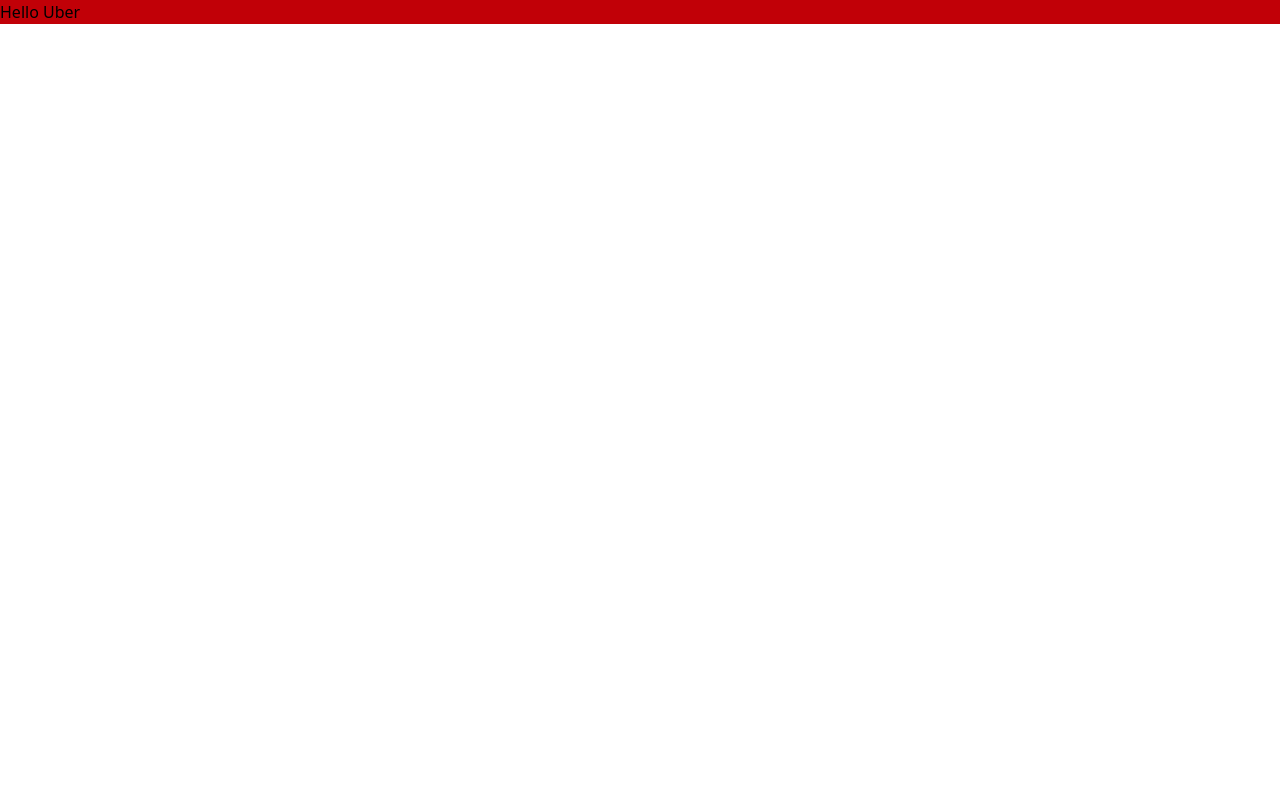
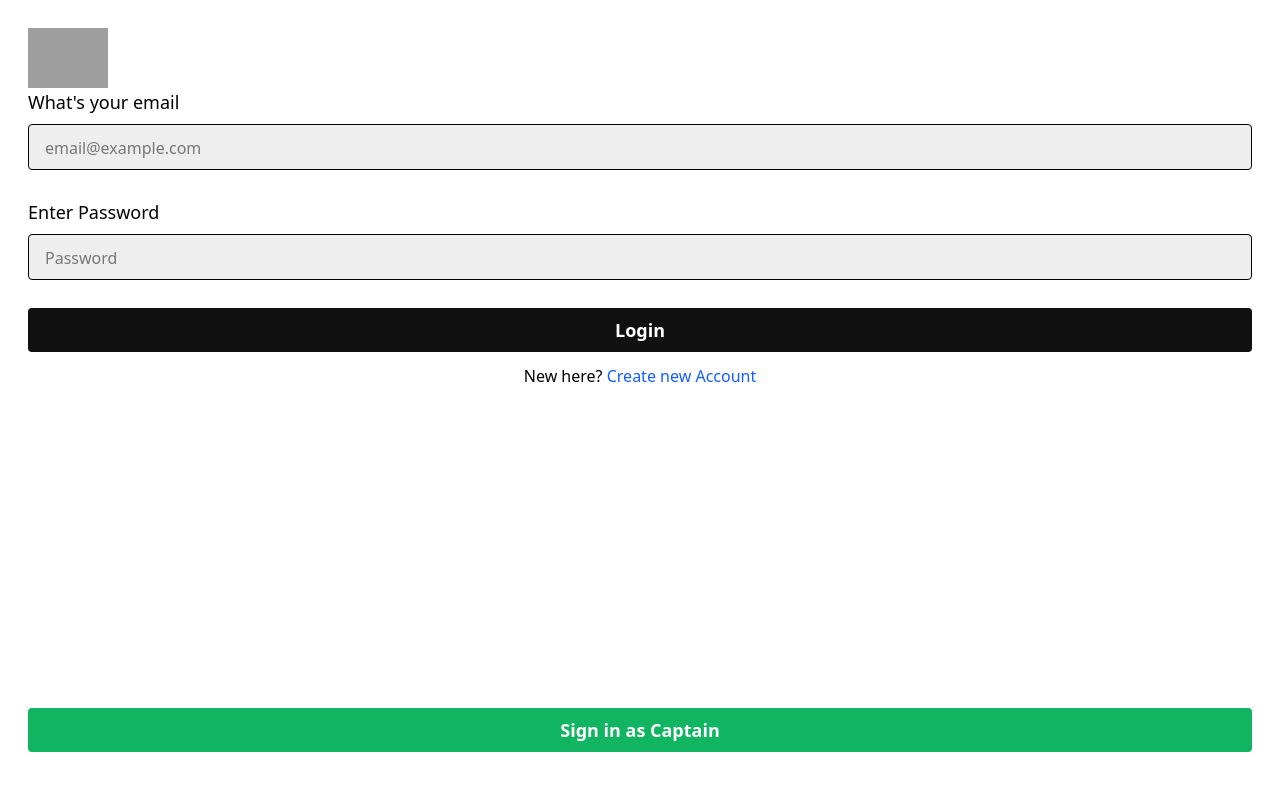
Before and after one commit to git-Sahitya/Uber-Clone-Fullstack, a React (Vite) app in the folder Frontend/: page /login in a window 1280 px wide. Shown: the top 790 px of the page. Built offline with nearby package versions, Linux system fonts and the light colour scheme; grey boxes are pictures that could not be loaded.

Commit message:
Add routing and authentication pages for user and captain login/signup

```diff
--- a/Frontend/package.json
+++ b/Frontend/package.json
@@ -13,6 +13,7 @@
     "@tailwindcss/vite": "^4.0.13",
     "react": "^18.3.1",
     "react-dom": "^18.3.1",
+    "react-router-dom": "^7.3.0",
     "tailwindcss": "^4.0.13"
   },
   "devDependencies": {
--- a/Frontend/src/App.jsx
+++ b/Frontend/src/App.jsx
@@ -1,11 +1,23 @@
-import React from 'react'
+import React from "react";
+import { Routes, Route } from "react-router-dom";
+import Home from "./pages/Home";
+import UserLogin from "./pages/UserLogin";
+import UserSignup from "./pages/UserSignup";
+import CaptainLogin from "./pages/CaptainLogin";
+import CaptainSignup from "./pages/CaptainSignup";
 
 const App = () => {
   return (
-    <div className='bg-red-700'>
-      Hello Uber
+    <div>
+      <Routes>
+        <Route path="/" element={<Home />} />
+        <Route path="/login" element={<UserLogin />} />
+        <Route path="/signup" element={<UserSignup />} />
+        <Route path="/captain-login" element={<CaptainLogin />} />
+        <Route path="/captain-signup" element={<CaptainSignup />} />
+      </Routes>
     </div>
-  )
-}
+  );
+};
 
-export default App
+export default App;
--- a/Frontend/src/main.jsx
+++ b/Frontend/src/main.jsx
@@ -1,10 +1,13 @@
-import { StrictMode } from 'react'
-import { createRoot } from 'react-dom/client'
-import App from './App.jsx'
-import './index.css'
+import { StrictMode } from "react";
+import { createRoot } from "react-dom/client";
+import App from "./App.jsx";
+import "./index.css";
+import { BrowserRouter } from "react-router-dom";
 
-createRoot(document.getElementById('root')).render(
+createRoot(document.getElementById("root")).render(
   <StrictMode>
-    <App />
-  </StrictMode>,
-)
+    <BrowserRouter>
+      <App />
+    </BrowserRouter>
+  </StrictMode>
+);
--- /dev/null
+++ b/Frontend/src/pages/CaptainLogin.jsx
@@ -0,0 +1,83 @@
+import React, { useState } from 'react'
+import { Link } from 'react-router-dom';
+
+
+const CaptainLogin = () => {
+
+    const [email, setEmail] = useState("");
+    const [password, setPassword] = useState("");
+    const [captainData, setCaptainData] = useState({})
+
+    const submitHandler = (e) => {
+      e.preventDefault();
+     setCaptainData({
+      email : email,
+      password : password
+     })
+     console.log(captainData);
+
+      setEmail("");
+      setPassword("");
+    };
+
+
+  return (
+    <div className="p-7 h-screen flex flex-col justify-between ">
+    <div>
+      <img
+        className="w-20 "
+        src="https://www.svgrepo.com/show/505031/uber-driver.svg"
+        alt=""
+      />
+
+      <form
+        onSubmit={(e) => {
+          submitHandler(e);
+        }}
+      >
+        <h3 className="text-lg font-medium mb-2">What's your email</h3>
+        <input
+          className="bg-[#eeeeee] mb-7 rounded  px-4 py-2 border w-full text-lg placeholder:text-base "
+          required
+          value={email}
+          onChange={(e) => {
+            setEmail(e.target.value);
+          }}
+          type="email"
+          placeholder="email@example.com"
+        />
+        <h3 className="text-lg font-medium mb-2">Enter Password</h3>
+        <input
+          className="bg-[#eeeeee] mb-7 rounded  px-4 py-2 border w-full text-lg placeholder:text-base"
+          required
+          value={password}
+          onChange={(e) => {
+            setPassword(e.target.value);
+          }}
+          type="password"
+          placeholder="Password"
+        />
+        <button className="bg-[#111] text-white font-semibold mb-3 rounded  px-4 py-2  w-full text-lg placeholder:text-base">
+          Login
+        </button>
+      </form>
+      <p className="text-center mb-0.5 ">
+       Join a fleet?
+        <Link to="/captain-signup" className="text-blue-600">
+          {" "}
+         Register as a Captain
+        </Link>{" "}
+      </p>
+    </div>
+    <div>
+      <Link
+       to='/login'
+      className="bg-[#d5622d] flex items-center justify-center  text-white font-semibold mb-5 rounded  px-4 py-2  w-full text-lg placeholder:text-base">
+        Sign in as User
+      </Link>
+    </div>
+  </div>
+  )
+}
+
+export default CaptainLogin
--- /dev/null
+++ b/Frontend/src/pages/CaptainSignup.jsx
@@ -0,0 +1,11 @@
+import React from 'react'
+
+const CaptainSignuo = () => {
+  return (
+    <div>
+
+    </div>
+  )
+}
+
+export default CaptainSignuo
--- /dev/null
+++ b/Frontend/src/pages/Home.jsx
@@ -0,0 +1,18 @@
+import React from 'react'
+import { Link } from 'react-router-dom'
+
+const Home = () => {
+  return (
+    <div>
+      <div className='h-screen  bg-cover bg-center  bg-[url(https://img.freepik.com/free-photo/fun-3d-cartoon-casual-character_183364-80985.jpg?t=st=1742045922~exp=1742049522~hmac=5ec79c8364f996a580f0bf197464e77096fca2553bf5e5128fcbd77295bc13c2&w=900)] pt-2 w-full flex justify-between flex-col bg-red-400'>
+        <img className='w-20 ml-6 ' src="https://logospng.org/download/uber/logo-uber-4096.png" alt="" />
+        <div className='bg-white pb-7 py-4 px-4'>
+            <h2 className=' text-3xl font-bold '>Get Started with Uber</h2>
+            <Link to='/login' className=' flex items-center justify-center w-full bg-black text-white py-3 rounded mt-5'>Continue</Link>
+        </div>
+      </div>
+    </div>
+  )
+}
+
+export default Home
--- /dev/null
+++ b/Frontend/src/pages/UserLogin.jsx
@@ -0,0 +1,80 @@
+import React, { useState } from "react";
+import { Link } from "react-router-dom";
+
+const UserLogin = () => {
+  const [email, setEmail] = useState("");
+  const [password, setPassword] = useState("");
+  const [userData, setUserData] = useState({})
+
+  const submitHandler = (e) => {
+    e.preventDefault();
+   setUserData({
+    email : email,
+    password : password
+   })
+   console.log(userData);
+
+    setEmail("");
+    setPassword("");
+  };
+
+  return (
+    <div className="p-7 h-screen flex flex-col justify-between ">
+      <div>
+        <img
+          className="w-20  "
+          src="https://logospng.org/download/uber/logo-uber-4096.png"
+          alt=""
+        />
+
+        <form
+          onSubmit={(e) => {
+            submitHandler(e);
+          }}
+        >
+          <h3 className="text-lg font-medium mb-2">What's your email</h3>
+          <input
+            className="bg-[#eeeeee] mb-7 rounded  px-4 py-2 border w-full text-lg placeholder:text-base "
+            required
+            value={email}
+            onChange={(e) => {
+              setEmail(e.target.value);
+            }}
+            type="email"
+            placeholder="email@example.com"
+          />
+          <h3 className="text-lg font-medium mb-2">Enter Password</h3>
+          <input
+            className="bg-[#eeeeee] mb-7 rounded  px-4 py-2 border w-full text-lg placeholder:text-base"
+            required
+            value={password}
+            onChange={(e) => {
+              setPassword(e.target.value);
+            }}
+            type="password"
+            placeholder="Password"
+          />
+          <button className="bg-[#111] text-white font-semibold mb-3 rounded  px-4 py-2  w-full text-lg placeholder:text-base">
+            Login
+          </button>
+        </form>
+        <p className="text-center mb-0.5 ">
+          New here?{" "}
+          <Link to="/signup" className="text-blue-600">
+            {" "}
+            Create new Account
+          </Link>{" "}
+        </p>
+      </div>
+      <div>
+        <Link
+         to='/captain-login'
+        className="bg-[#10b461] flex items-center justify-center  text-white font-semibold mb-5 rounded  px-4 py-2  w-full text-lg placeholder:text-base">
+          Sign in as Captain
+        </Link>
+      </div>
+    </div>
+  );
+};
+
+export default UserLogin;
--- /dev/null
+++ b/Frontend/src/pages/UserSignup.jsx
@@ -0,0 +1,11 @@
+import React from 'react'
+
+const UserSignup = () => {
+  return (
+    <div>
+
+    </div>
+  )
+}
+
+export default UserSignup
```
Also changed, not shown: 1 other file (tests, documents, lock files or other folders).
